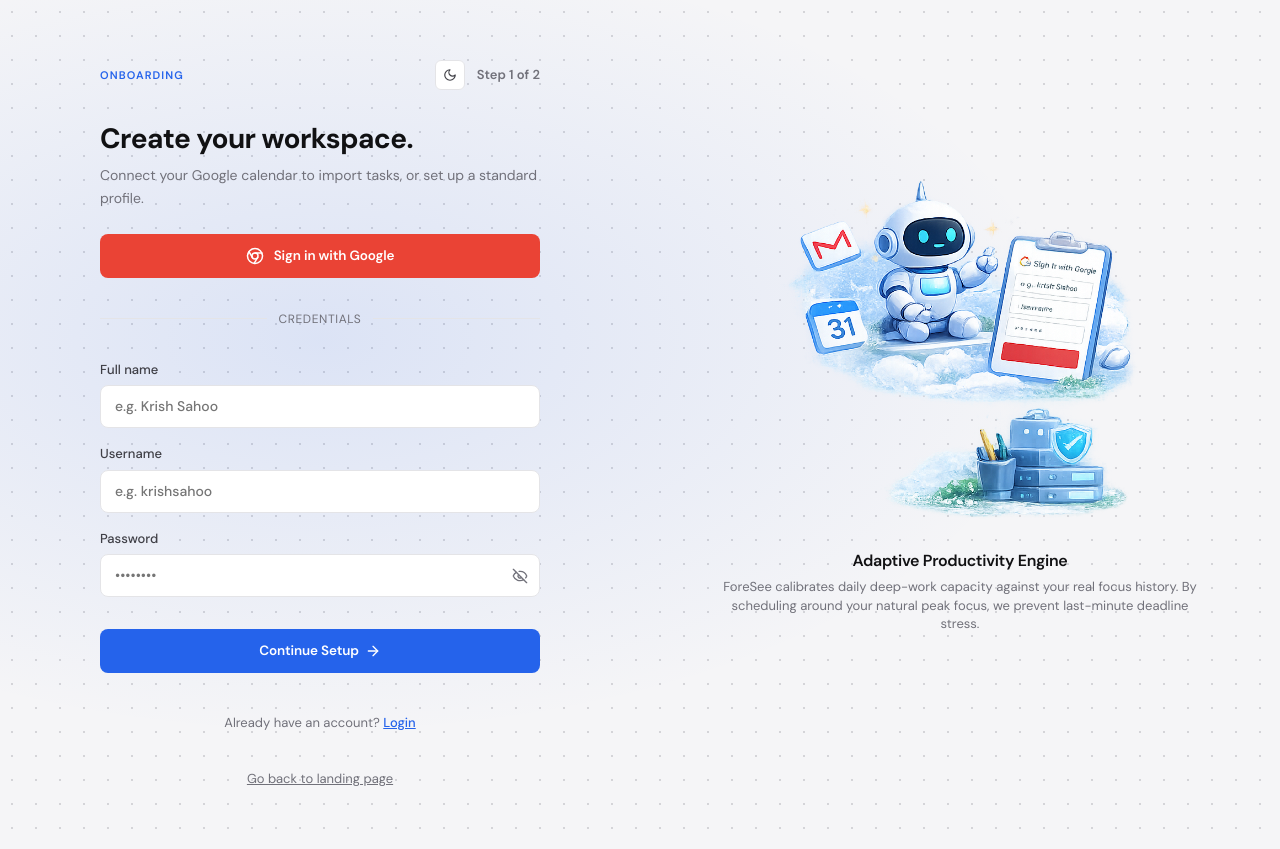
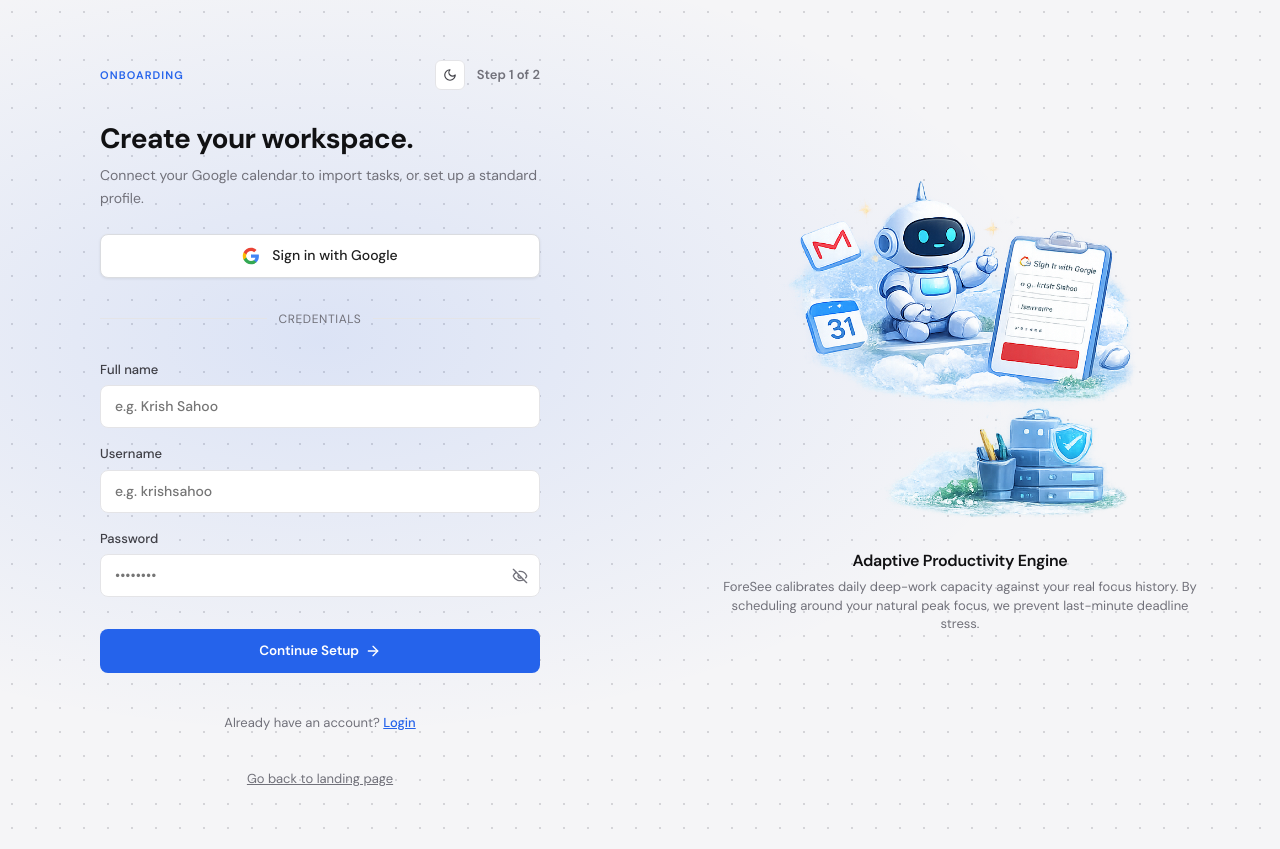
Before and after one commit to krishnasahoo11156/foresee, a Next.js app in the folder frontend/: page /onboarding in a window 1280 px wide. Built offline with nearby package versions, Linux system fonts and the light colour scheme; no server answers.

Commit message:
feat: implement login and onboarding pages with Google authentication and profile management

```diff
--- a/frontend/app/onboarding/page.tsx
+++ b/frontend/app/onboarding/page.tsx
@@ -132,18 +132,37 @@
                   type="button"
                   onClick={handleGoogleConnect}
                   disabled={googleConnected || googleConnecting}
-                  className="button"
                   style={{
                     width: "100%",
+                    height: "44px",
+                    display: "flex",
+                    alignItems: "center",
                     justifyContent: "center",
-                    background: googleConnected ? "var(--success)" : "#ea4335",
-                    color: "white",
-                    gap: "10px",
-                    height: "44px"
+                    gap: "12px",
+                    background: googleConnected ? "var(--surface-soft)" : "#ffffff",
+                    color: googleConnected ? "var(--success)" : "#1f1f1f",
+                    border: googleConnected ? "1px solid var(--success)" : "1px solid #dadce0",
+                    borderRadius: "8px",
+                    boxShadow: "0 1px 3px rgba(0,0,0,0.08)",
+                    fontWeight: 500,
+                    fontSize: "14px",
+                    cursor: googleConnected ? "default" : "pointer",
+                    transition: "all 0.2s ease"
                   }}
                 >
-                  <Chrome size={18} />
-                  {googleConnecting ? "Connecting..." : googleConnected ? "Google Connected ✓" : "Sign in with Google"}
+                  {googleConnected ? (
+                    <CheckCircle size={18} style={{ color: "var(--success)" }} />
+                  ) : (
+                    <svg viewBox="0 0 24 24" width="18" height="18" xmlns="http://www.w3.org/2000/svg">
+                      <path d="M22.56 12.25c0-.78-.07-1.53-.2-2.25H12v4.26h5.92c-.26 1.37-1.04 2.53-2.21 3.31v2.77h3.57c2.08-1.92 3.28-4.74 3.28-8.09z" fill="#4285F4"/>
+                      <path d="M12 23c2.97 0 5.46-.98 7.28-2.66l-3.57-2.77c-.98.66-2.23 1.06-3.71 1.06-2.86 0-5.29-1.93-6.16-4.53H2.18v2.84C3.99 20.53 7.7 23 12 23z" fill="#34A853"/>
+                      <path d="M5.84 14.09c-.22-.66-.35-1.36-.35-2.09s.13-1.43.35-2.09V7.06H2.18C1.43 8.55 1 10.22 1 12s.43 3.45 1.18 4.94l2.85-2.22.81-.63z" fill="#FBBC05"/>
+                      <path d="M12 5.38c1.62 0 3.06.56 4.21 1.64l3.15-3.15C17.45 2.09 14.97 1 12 1 7.7 1 3.99 3.47 2.18 7.06l3.66 2.84c.87-2.6 3.3-4.52 6.16-4.52z" fill="#EA4335"/>
+                    </svg>
+                  )}
+                  <span>
+                    {googleConnecting ? "Connecting..." : googleConnected ? "Google Connected ✓" : "Sign in with Google"}
+                  </span>
                 </button>
 
                 {authError && (
```
Also changed, not shown: frontend/app/login/page.tsx (+25 -5 lines), 1 other file (tests, documents, lock files or other folders).
